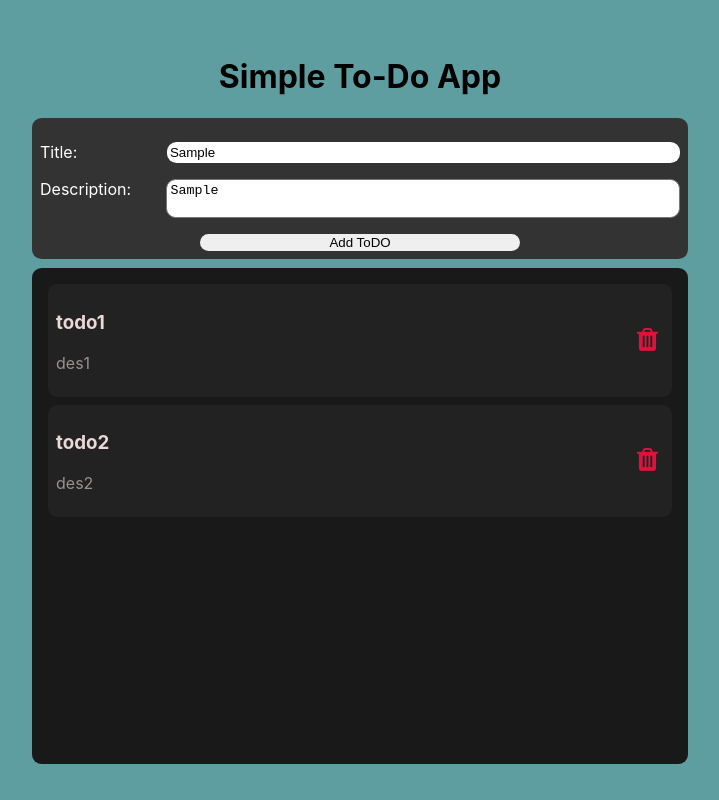
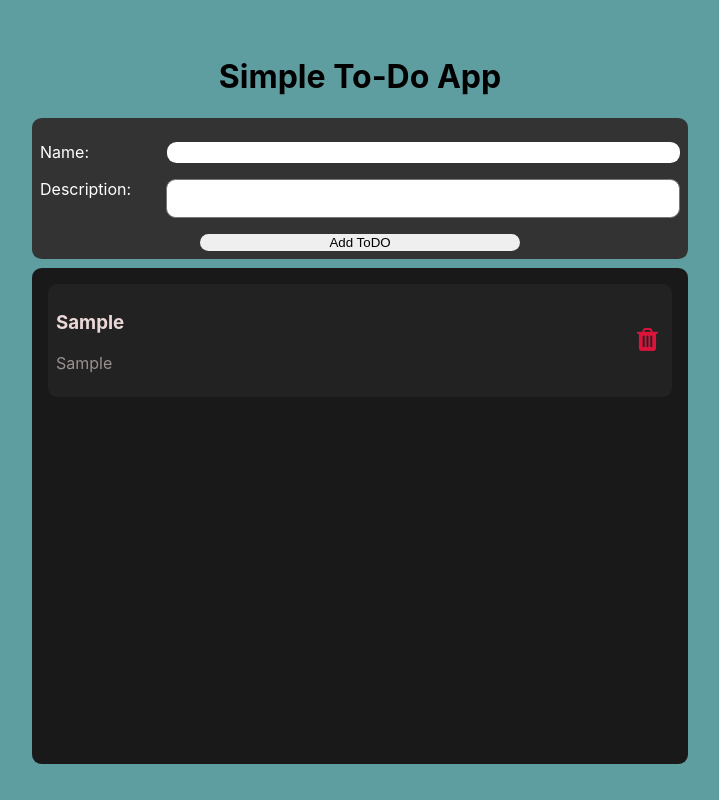
Before and after one commit to noormohammad20/simple-to-do-app, a React (Create React App) app: page / in a window 1280 px wide. Both pictures are taken after typing "Sample", "Sample" into the empty fields and a click on the button "Add ToDO". Shown: the whole page, without its empty margins (280-999 px from the left). Built offline with nearby package versions, Linux system fonts and the light colour scheme.

Commit message:
successfully complete

```diff
--- a/package.json
+++ b/package.json
@@ -10,6 +10,7 @@
     "react": "^18.1.0",
     "react-dom": "^18.1.0",
     "react-scripts": "5.0.1",
+    "uuid": "^8.3.2",
     "web-vitals": "^2.1.4"
   },
   "scripts": {
--- a/src/componets/Home.js
+++ b/src/componets/Home.js
@@ -1,25 +1,28 @@
-import React from 'react'
+import React, { useState } from 'react'
 import ToDos from './ToDos'
 import style from './home.module.css'
 import NewToDo from './NewToDo'
-const someToDos = [
-    {
-        id: 1,
-        title: 'todo1',
-        des: 'des1'
-    },
-    {
-        id: 2,
-        title: 'todo2',
-        des: 'des2'
-    },
-]
+import { v4 as uuidv4 } from 'uuid'
 const Home = () => {
+    const [toDos, setToDos] = useState([])
+
+    const handleAddToDo = toDo => {
+        setToDos((prevToDos) => {
+            return [...prevToDos, { id: uuidv4(), toDo }]
+        })
+    }
+    const handleRemoveToDo = id => {
+
+        setToDos((prevToDos) => {
+            const filterToDos = prevToDos.filter(todo => todo.id !== id)
+            return filterToDos
+        })
+    }
     return (
         <div className={style.container}>
             <h1 style={{ text: 'center' }}>Simple To-Do App</h1>
-            <NewToDo />
-            <ToDos toDos={someToDos} />
+            <NewToDo handleAddToDo={handleAddToDo} />
+            <ToDos toDos={toDos} onRemoveToDo={handleRemoveToDo} />
         </div>
     )
 }
--- a/src/componets/NewToDo.js
+++ b/src/componets/NewToDo.js
@@ -1,7 +1,7 @@
 import React, { useState } from 'react'
 import style from './newToDo.module.css'
 
-const NewToDo = () => {
+const NewToDo = ({ handleAddToDo }) => {
     const [toDo, setToDo] = useState({ title: '', des: '' })
     const { title, des } = toDo
 
@@ -14,13 +14,14 @@ const NewToDo = () => {
 
     const handleSubmit = (e) => {
         e.preventDefault()
-        console.log(toDo)
+        handleAddToDo(toDo)
+        setToDo({ title: "", des: "" })
 
     }
     return (
-        <form onClick={handleSubmit} className={style.from}>
+        <form onSubmit={handleSubmit} className={style.from}>
             <div className={style["from-field"]}>
-                <label htmlFor="title">Title:</label>
+                <label htmlFor="title">Name:</label>
                 <input type="text" name="title" id="title"
                     value={title} onChange={handleChange} />
             </div>
--- a/src/componets/ToDo.js
+++ b/src/componets/ToDo.js
@@ -1,7 +1,11 @@
 import React from 'react'
 import style from './toDo.module.css'
-const ToDo = ({ toDo }) => {
-    const { title, id, des } = toDo
+const ToDo = (props) => {
+    const { title, des } = props.toDo
+    const { id } = props
+    const handleClick = id => {
+        props.onRemoveToDo(id)
+    }
     return (
         <section className={style.toDo}>
             <div>
@@ -9,7 +13,9 @@ const ToDo = ({ toDo }) => {
                 <p>{des}</p>
             </div>
             <div>
-                <button className={style.btn}><i className='fa fa-trash fa-2x'></i></button>
+                <button
+                    onClick={() => { handleClick(id) }}
+                    className={style.btn}><i className='fa fa-trash fa-2x'></i></button>
             </div>
         </section>
     )
--- a/src/componets/ToDos.js
+++ b/src/componets/ToDos.js
@@ -1,11 +1,14 @@
 import React from 'react'
 import ToDo from './ToDo'
 import style from './toDos.module.css'
-const ToDos = ({ toDos }) => {
+const ToDos = ({ toDos, onRemoveToDo }) => {
+
     return (
         <div className={style.toDos}>
             {
-                toDos.map(toDo => <ToDo key={toDo.id} toDo={toDo} />)
+                toDos.map(toDo => <ToDo key={toDo.id} toDo={toDo.toDo} id={toDo.id}
+                    onRemoveToDo={onRemoveToDo}
+                />)
             }
         </div>
     )
```
Also changed, not shown: 1 other file (tests, documents, lock files or other folders).
